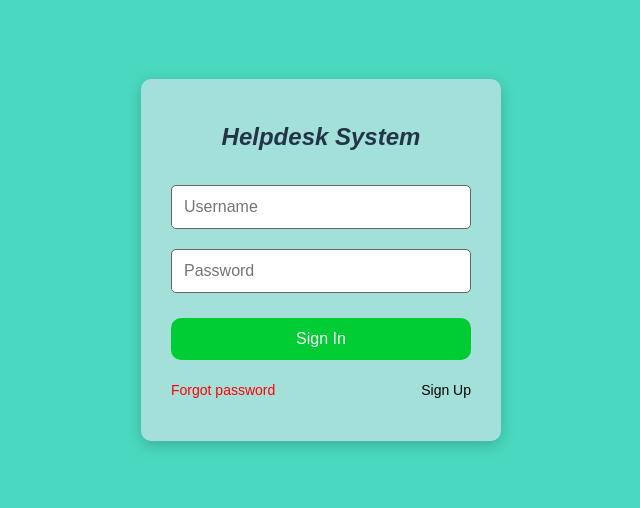
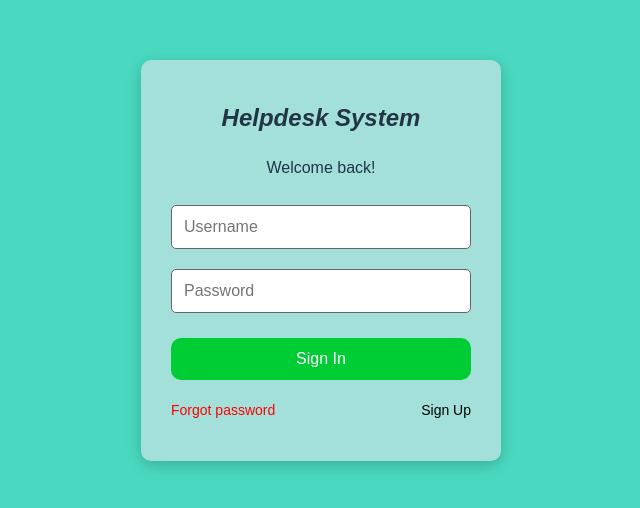
Before and after one commit to amareshmaharana/helpdesk-auth-ui, a React (Vite) app: page / in a window 1280 px wide. Shown: the part 140-648 px from the top of the page, without its empty margins (319-959 px from the left). Built offline with nearby package versions, Linux system fonts and the light colour scheme.

Commit message:
feat(SignIn): add welcome message to sign in form

```diff
--- a/src/components/SignIn.jsx
+++ b/src/components/SignIn.jsx
@@ -7,6 +7,7 @@ const SignIn = () => {
     <div className="container">
       <div className="form-box">
         <h2><i>Helpdesk System</i></h2>
+        <p>Welcome back!</p>
         <input type="text" placeholder="Username" />
         <input type="password" placeholder="Password" />
         <button className="green-btn">Sign In</button>
```
